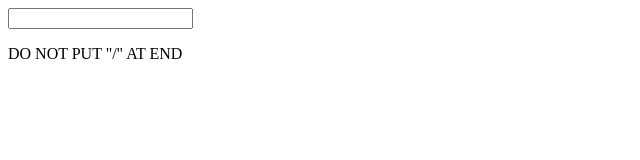
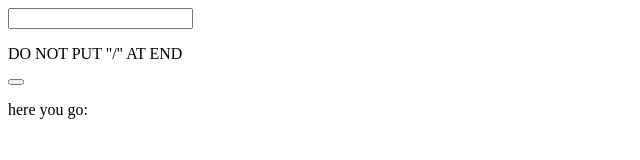
Before and after one commit to ditt0132/ditt0132.github.io, a plain HTML site: page bstlar.html in a window 1280 px wide. Shown: the whole page, without its empty margins (0-640 px from the left). Drawn offline with Linux system fonts and the light colour scheme.

Commit message:
Create bstlar.html bstlar bypasser
bypasser1

```diff
--- a/bstlar.html
+++ b/bstlar.html
@@ -5,7 +5,20 @@
   <body>
     <input id="inp" type="text">
     <p>DO NOT PUT "/" AT END</p>
+    <button onclick="run()"></button>
     <br>
+    <p>here you go: <a href="#" id="out"></a></p>
+    <script>
+      function run(){
+        var original = document.getElementById("inp").value
+        var parsed = original.replace("http://","").replace("https://","").replace("bstlar.com/").replace("/","%2F")
 
+        fetch("https://bstlar.com/api/link?url="+parsed).then(r=>r.json())
+        .then(r=>{
+          document.getElementById("out").href = r.link.destination_url
+          document.getElementById("out").value = parsed.split("%2F")[1] // aa1%2F[linkname]
+        })
+      }
+    </script>
   </body>
 </html>
```
